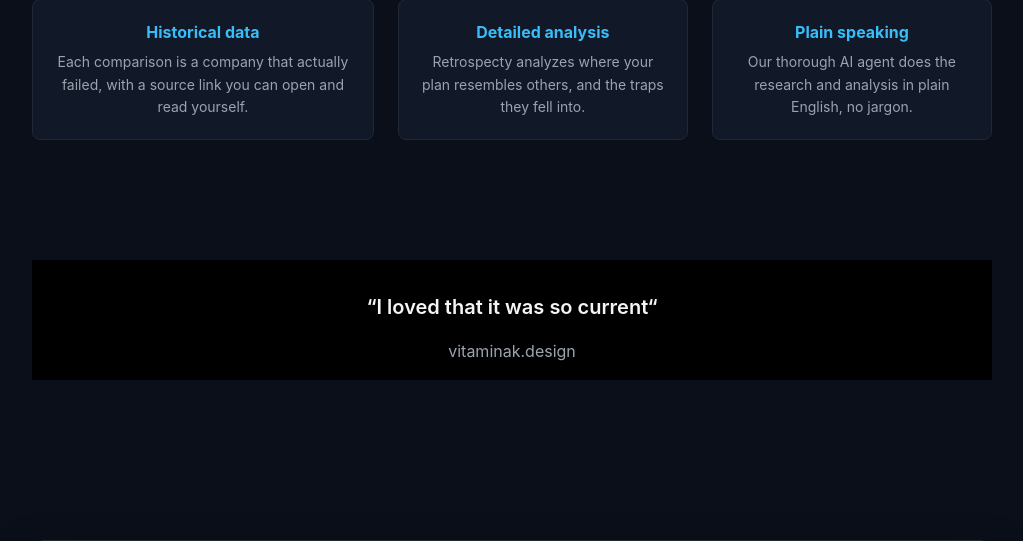
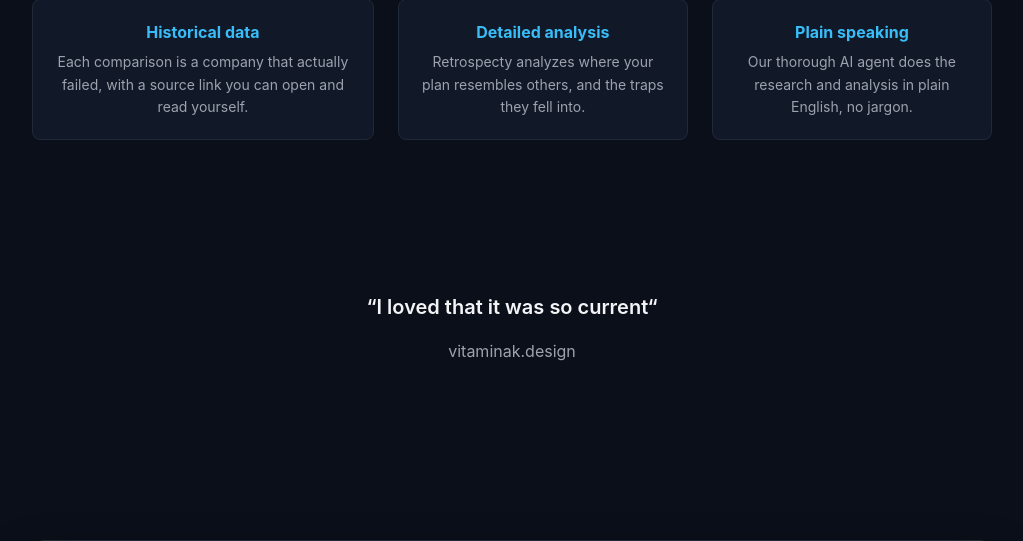
Before and after one commit to markbowley/retrospecty-portal, a FastAPI app: page / in a window 1280 px wide. Shown: the part 463-1004 px from the top of the page, without its empty margins (128-1151 px from the left). Run offline with FastAPI, Linux system fonts and the light colour scheme; some libraries are stand-ins or nearby versions.

Commit message:
Update style.css

```diff
--- a/static/style.css
+++ b/static/style.css
@@ -39,8 +39,6 @@ button:hover { background: var(--accent-hover); color: white; }
 .quote {
   margin: 5em 0;
   padding: 1em;
-  background: black;
-  color: white;
   text-align: center;
 }
 blockquote {
@@ -51,7 +49,6 @@ blockquote {
   color: var(--text-main);
 }
 figcaption cite a {
-  color: white;
   text-decoration: none;
   font-style: normal;
   color: var(--text-muted);
```
